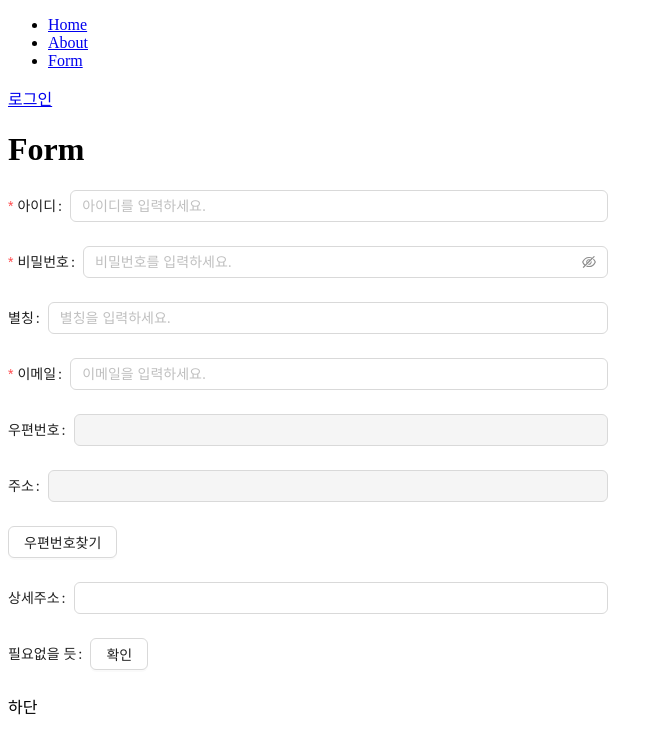
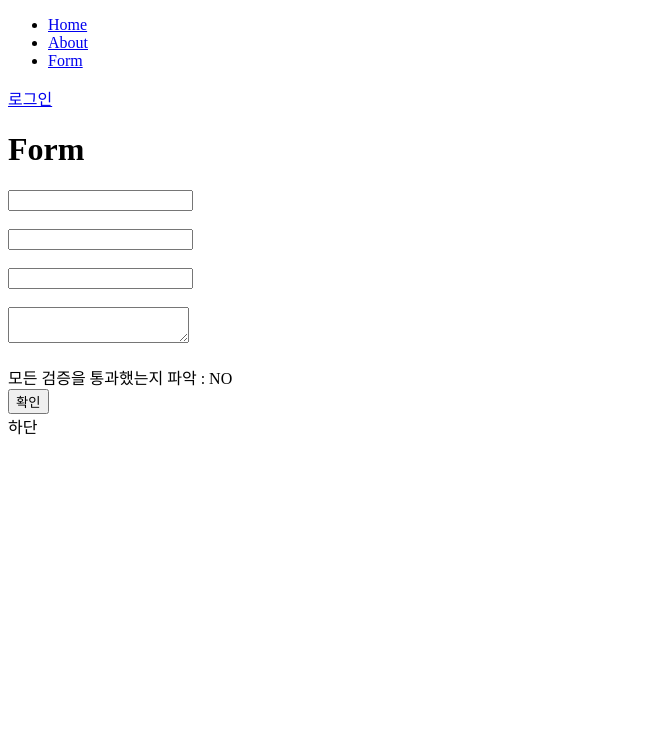
Before and after one commit to gvsax3322/react-study, a React (Create React App) app: page /form in a window 1280 px wide. Shown: the top 754 px of the page, without its empty margins (0-663 px from the left). Built offline with nearby package versions, Linux system fonts and the light colour scheme.

Commit message:
react-hook-form 과 yup 활용

```diff
--- a/package.json
+++ b/package.json
@@ -7,6 +7,7 @@
     "@babel/plugin-proposal-private-property-in-object": "^7.21.11",
     "@emotion/react": "^11.11.1",
     "@emotion/styled": "^11.11.0",
+    "@hookform/resolvers": "^3.3.4",
     "@nivo/core": "^0.84.0",
     "@nivo/line": "^0.84.0",
     "@reduxjs/toolkit": "^2.0.1",
@@ -24,13 +25,15 @@
     "react-cookie": "^7.0.1",
     "react-daum-postcode": "^3.1.3",
     "react-dom": "^18.2.0",
+    "react-hook-form": "^7.49.3",
     "react-redux": "^9.1.0",
     "react-router": "^6.20.0",
     "react-router-dom": "^6.20.0",
     "react-scripts": "5.0.1",
     "react-spinners": "^0.13.8",
     "redux": "^5.0.1",
-    "swiper": "^10.3.1"
+    "swiper": "^10.3.1",
+    "yup": "^1.3.3"
   },
   "scripts": {
     "start": "react-scripts start",
--- a/src/components/forms/FormComponent.js
+++ b/src/components/forms/FormComponent.js
@@ -1,165 +1,74 @@
-import { Button, Form, Input, Modal } from "antd";
-import React, { useState } from "react";
-import DaumPostcode from "react-daum-postcode";
+import React from "react";
+import { useForm } from "react-hook-form";
+
+import { yupResolver } from "@hookform/resolvers/yup";
+import * as yup from "yup";
 
 // 초기값
 const initState = {
   userid: "",
   userpass: "",
-  nickname: "",
-  email: "",
+  useremail: "",
+  usermemo: "",
 };
+
 const FormComponent = () => {
-  const [userInfo, setUserInfo] = useState(initState);
+  console.log("리랜더링");
 
-  // 현재 입력되고있는 필드명, 필드값 출력
-  const onChangeFiled = (_필드, _필드값) => {
-    // console.log(_필드, _필드값);
+  // yup 검증 코드
+  const validationSchema = yup.object({
+    userid: yup.string("내용을 입력하세요.").required("아이디는 필수입니다."),
+    userpass: yup
+      .string("내용을 입력하세요.")
+      .required("비밀번호는 필수입니다.")
+      .min(4, "4자 이상 입력하세요.")
+      .max(16, "16자까지만 입력하세요 "),
+    useremail: yup
+      .string("내용을 입력하세요.")
+      .required("이메일은 필수입니다.")
+      .email("이메일 형식에 맞지 않습니다"),
+    usermemo: yup.string("내용을 입력하세요.").required("메모 필수입니다."),
+  });
+
+  // 1. useForm 을 활용
+  // register 는 폼의 name 값 셋팅 및 읽기기능
+  // handleSubmit 은 폼의 상태 변화 및 완료시 실행이 됩니다.
+  const { register, handleSubmit, formState } = useForm({
+    defaultValues: initState,
+    resolver: yupResolver(validationSchema),
+    mode: "onChange",
+  });
+
+  // 확인 버튼 선택시 실행
+  const handleSubmitMy = data => {
+    console.log(data);
   };
-  // 확인 버튼 선택시 전체 값 출력(json 형태)
-  const onFinshed = _전체값 => {
-    // console.log("전체값", _전체값);
-    const sendData = { ..._전체값, zonecode: zone, address: adr };
-    setUserInfo(sendData);
-  };
-  // 사용자 입력시 변경된 값 출력
-  const onValuesChanged = (_필드값, _전체값) => {
-    // console.log(_필드값);
-    // console.log(_전체값);
-    const sendData = { ..._전체값, zonecode: zone, address: adr };
-    setUserInfo(sendData);
-  };
-
-  // Daum Post 관련
-  const [isOpen, setIsOpen] = useState(false);
-
-  const handleComplete = data => {
-    let fullAddress = data.address;
-    let extraAddress = "";
-
-    if (data.addressType === "R") {
-      if (data.bname !== "") {
-        extraAddress += data.bname;
-      }
-      if (data.buildingName !== "") {
-        extraAddress +=
-          extraAddress !== "" ? `, ${data.buildingName}` : data.buildingName;
-      }
-      fullAddress += extraAddress !== "" ? ` (${extraAddress})` : "";
-    }
-
-    // 우편번호
-    const zoneCode = data.zonecode;
-    // 기본주소
-    // console.log(fullAddress); // e.g. '서울 성동구 왕십리로2길 20 (성수동1가)'
-    // console.log(zoneCode); // 우편번호
-
-    setZone(zoneCode);
-    setAdr(fullAddress);
-    setIsOpen(false);
-  };
-  // 우편번호
-  const [zone, setZone] = useState("");
-  // 주소
-  const [adr, setAdr] = useState("");
 
   return (
     <>
-      <Form
-        style={{ width: "600px" }}
-        initialValues={{
-          userid: userInfo.userid,
-          userpass: userInfo.userpass,
-          nickname: userInfo.nickname,
-          email: userInfo.email,
-        }}
-        onFieldsChange={(changedFields, allFields) => {
-          // onChangeFiled(changedFields[0].name, changedFields[0].value);
-          //console.log(allFields);
-        }}
-        onFinish={values => {
-          onFinshed(values);
-        }}
-        onValuesChange={(changedValues, allValues) => {
-          onValuesChanged(changedValues, allValues);
-          // console.log(changedValues);
-          // console.log(allValues);
-        }}
-        onFinishFailed={({ values, errorFields, outOfDate }) => {
-          console.log("onFinishFailed", values, errorFields, outOfDate);
-        }}
-      >
-        <Form.Item
-          name="userid"
-          label="아이디"
-          rules={[
-            { required: true, message: "아이디는 필수항목입니다." },
-            // {
-            //   pattern: /^[\s]/,
-            //   message: "공백만 입력하시면 안됩니다.",
-            // },
-            {
-              min: 4,
-              message: "아이디는 4자 이상 입력하세요.",
-            },
-            {
-              max: 8,
-              message: "아이디는 8자 이하로 입력하세요.",
-            },
-          ]}
-        >
-          <Input placeholder="아이디를 입력하세요." />
-        </Form.Item>
-        <Form.Item
-          name="userpass"
-          label="비밀번호"
-          rules={[{ required: true, message: "비밀번호는 필수항목입니다." }]}
-        >
-          <Input.Password placeholder="비밀번호를 입력하세요." />
-        </Form.Item>
-        <Form.Item name="nickname" label="별칭" rules={[]}>
-          <Input placeholder="별칭을 입력하세요." />
-        </Form.Item>
-        <Form.Item
-          name="email"
-          label="이메일"
-          rules={[
-            { required: true, message: "이메일은 필수항목입니다." },
-            { type: "email", message: "이메일 형식에 맞지않습니다." },
-          ]}
-        >
-          <Input placeholder="이메일을 입력하세요." />
-        </Form.Item>
+      <form onSubmit={handleSubmit(handleSubmitMy)}>
+        <input type="text" {...register("userid")} />
+        <div style={{ color: "red" }}>{formState.errors.userid?.message}</div>
+        <br />
+        <input type="password" {...register("userpass")} />
+        <div style={{ color: "red" }}>{formState.errors.userpass?.message}</div>
+        <br />
+        <input type="email" {...register("useremail")} />
+        <div style={{ color: "red" }}>
+          {formState.errors.useremail?.message}
+        </div>
+        <br />
+        <textarea {...register("usermemo")}></textarea>
+        <div style={{ color: "red" }}>{formState.errors.usermemo?.message}</div>
+        <br />
 
-        <Form.Item label="우편번호" name="zonecode" valuePropName="zone">
-          <Input disabled value={zone} />
-        </Form.Item>
-        <Form.Item label="주소" name="address" valuePropName="adr">
-          <Input disabled value={adr} />
-        </Form.Item>
-
-        <Form.Item>
-          <Button onClick={() => setIsOpen(true)}>우편번호찾기</Button>
-        </Form.Item>
-
-        <Form.Item label="상세주소" name="address2">
-          <Input />
-        </Form.Item>
-
-        <Form.Item label="필요없을 듯">
-          <Button htmlType="submit">확인</Button>
-        </Form.Item>
-      </Form>
-
-      {/* Daum Post */}
-      {isOpen ? (
         <div>
-          <Modal open={true} footer={[]}>
-            <DaumPostcode onComplete={handleComplete} />
-          </Modal>
+          모든 검증을 통과했는지 파악 : {formState.isValid ? "OK" : "NO"}
         </div>
-      ) : null}
+        <button type="submit">확인</button>
+      </form>
     </>
   );
 };
+
 export default FormComponent;
```
Also changed, not shown: 2 other files (tests, documents, lock files or other folders).
